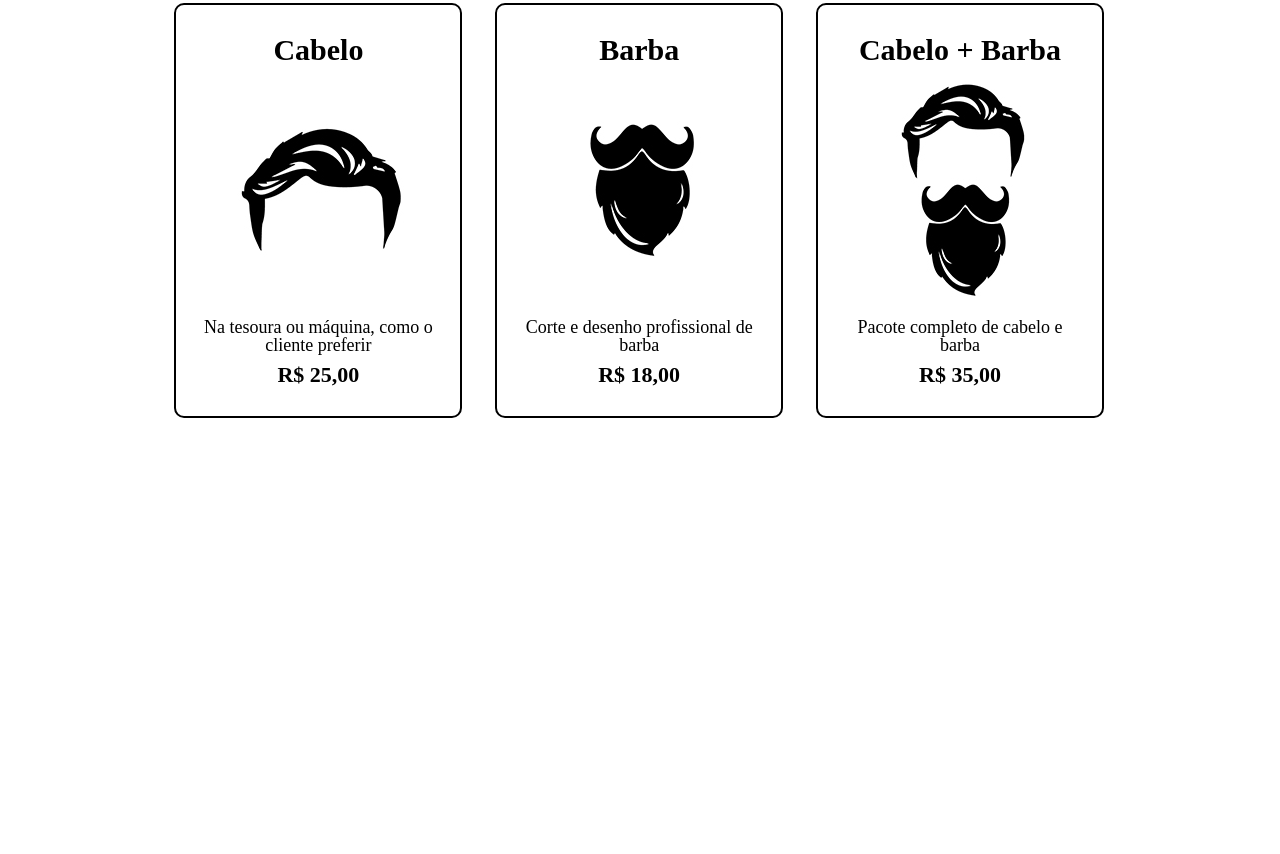
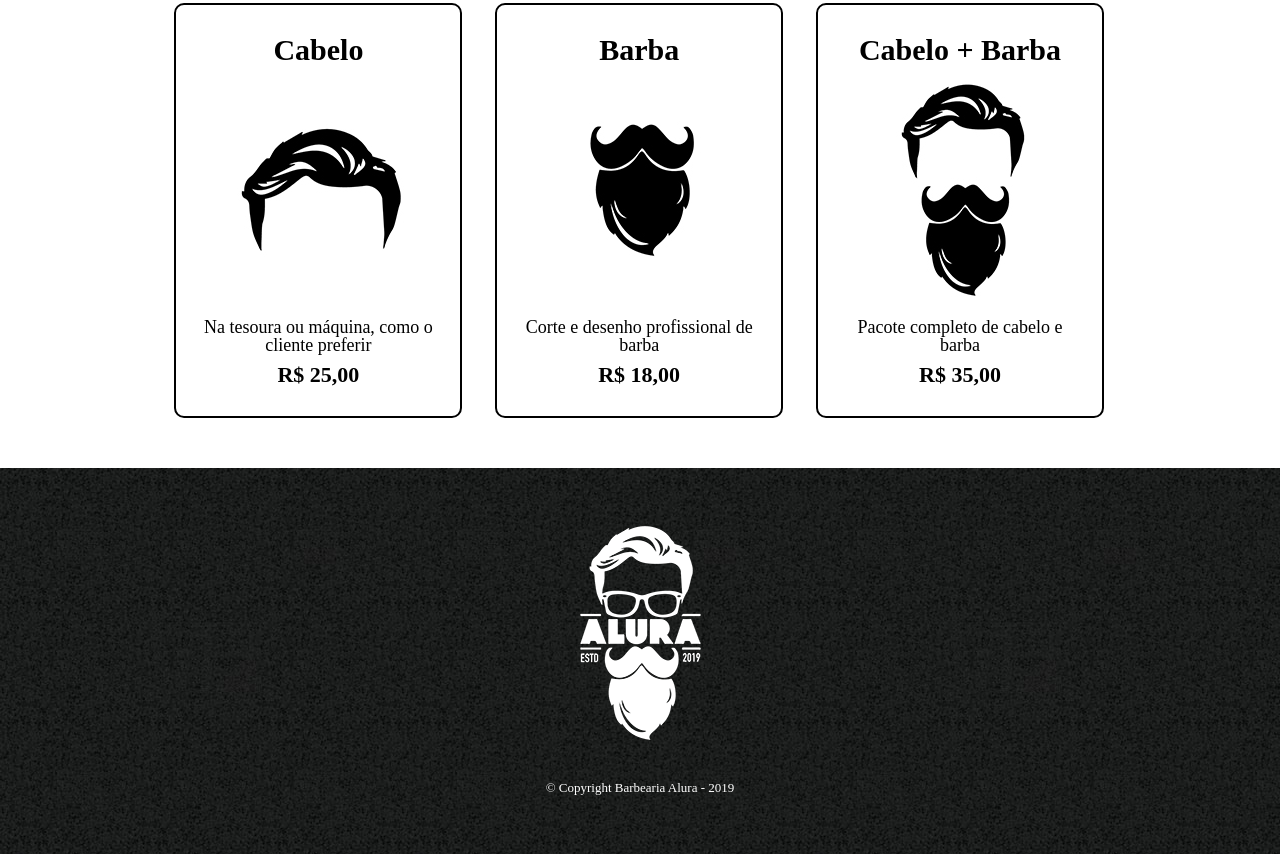
Before and after one commit to TakashiNishii/BarberShop, a plain HTML site: page produtos.html in a window 1280 px wide. Shown: the part 340-1194 px from the top of the page. Before the commit the page ends 808 px from the top, so only its background shows below. Drawn offline with Linux system fonts and the light colour scheme.

Commit message:
:tada: Finalizando a página de produtos

```diff
--- a/produtos.css
+++ b/produtos.css
@@ -82,3 +82,15 @@ nav a:hover {
     font-weight: bold;
     margin-top: 10px;
 }
+
+footer {
+    text-align: center;
+    background: url("bg.jpg");
+    padding: 40px 0;
+}
+
+.copyright {
+    color: #FFFFFF;
+    font-size: 13px;
+    margin: 20px;
+}
--- a/produtos.html
+++ b/produtos.html
@@ -46,5 +46,10 @@
                 </li>
             </ul>
         </main>
+
+        <footer>
+            <img src="logo-branco.png" alt="Logo da Barbearia Alura">
+            <p class="copyright">&copy; Copyright Barbearia Alura - 2019 </p>
+        </footer>
     </body>
 </html>
```
Also changed, not shown: 1 other file.
